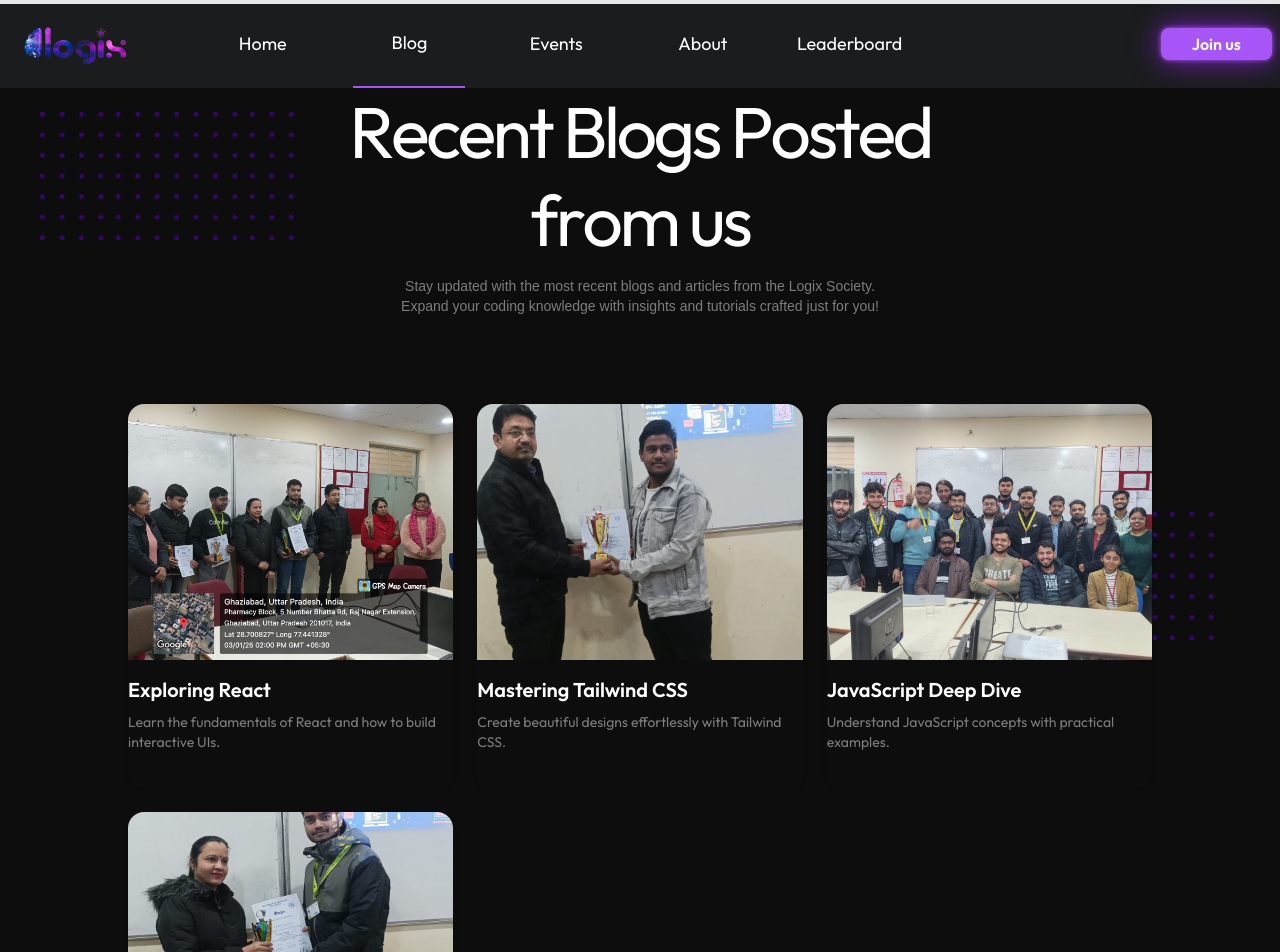
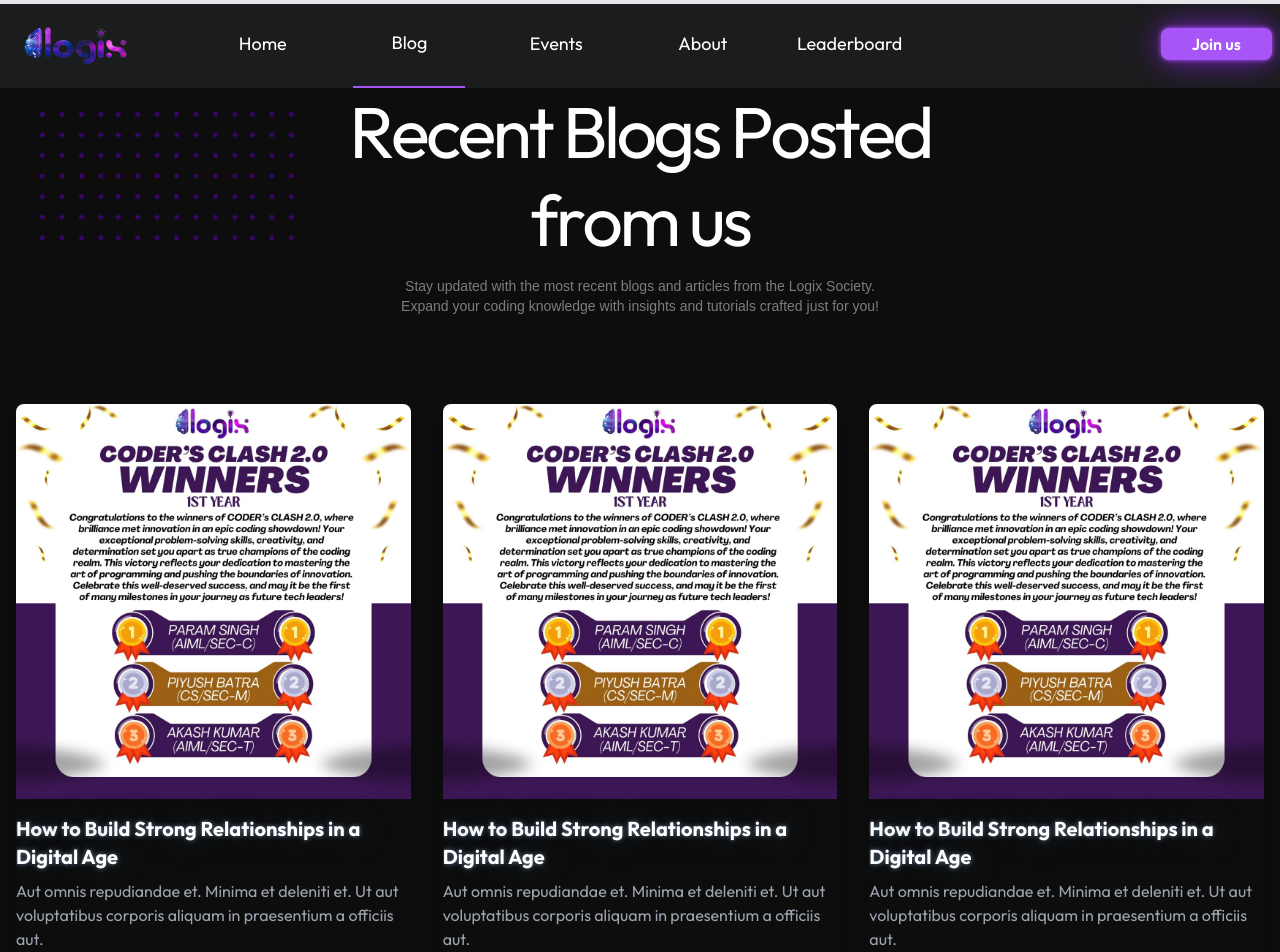
Before and after one commit to Tanmay-vats-sharma/Logix, a React (Vite) app in the folder Frontend_Logix/: page /blog in a window 1280 px wide. Shown: the top 952 px of the page. Built offline with nearby package versions, Linux system fonts and the light colour scheme; a web font is replaced by a local one; what tailwindcss-motion would draw is missing.

Commit message:
BlogCard Completed

```diff
--- a/Frontend_Logix/src/components/common/BlogCard.jsx
+++ b/Frontend_Logix/src/components/common/BlogCard.jsx
@@ -1,29 +1,23 @@
-import React from 'react';
-
-const BlogCard = ({ title, description, image }) => {
+import React from "react";
+import { Link } from "react-router-dom";
+const BlogCard = () => {
   return (
-        <div
-            className="shadow-md rounded-2xl overflow-hidden min-h-96"
-          >
-            <div className="relative group overflow-hidden">
+    <Link className="max-w-lg rounded-lg overflow-hidden shadow-lg transform transition-transform duration-300 lg:hover:scale-105 text-white">
       <img
-                src={image}
-                alt={title}
-                className="w-full h-64 object-cover object-center transition-transform duration-300 group-hover:scale-110"
+        className="w-full"
+        src="/images/Event/img7.jpeg" // Replace this with the correct image path
+        alt="Blog Cover"
       />
-              <div className="absolute inset-0 flex items-center justify-center opacity-0 group-hover:opacity-100 transition-opacity duration-300">
-                <div className="w-16 h-16 bg-white rounded-full flex items-center justify-center shadow-lg shadow-black">
-                  <span className="text-md font-semibold text-black">View</span>
+      <div className=" py-4">
+        <div className="font-bold text-xl mb-2 neon-slate-text">
+          How to Build Strong Relationships in a Digital Age
         </div>
+        <p className="text-gray-400 text-base">
+          Aut omnis repudiandae et. Minima et deleniti et. Ut aut voluptatibus
+          corporis aliquam in praesentium a officiis aut.
+        </p>
       </div>
-            </div>
-            <div className="py-4 ">
-              <h2 className="text-xl font-semibold mb-2">
-                {title}
-              </h2>
-              <p className="text-sm text-[#7d7d7d]">{description}</p>
-            </div>
-          </div>
+    </Link>
   );
 };
 
--- a/Frontend_Logix/src/components/pages/blogPage/BlogCardGrid.jsx
+++ b/Frontend_Logix/src/components/pages/blogPage/BlogCardGrid.jsx
@@ -31,7 +31,7 @@
 
   return (
     <div className="w-screen h-auto p-4 flex items-center justify-center ">
-      <div className="grid gap-6 sm:grid-cols-1 md:grid-cols-2 lg:grid-cols-3 xl:grid-cols-3 max-w-5xl">
+      <div className="grid gap-8 sm:grid-cols-1 md:grid-cols-2 lg:grid-cols-3 xl:grid-cols-3 lg:max-w-7xl">
         {blogs.map((blog) => (
             <BlogCard
                 key={blog.id}
```
Lines whose indentation alone changed are shown as unchanged.
